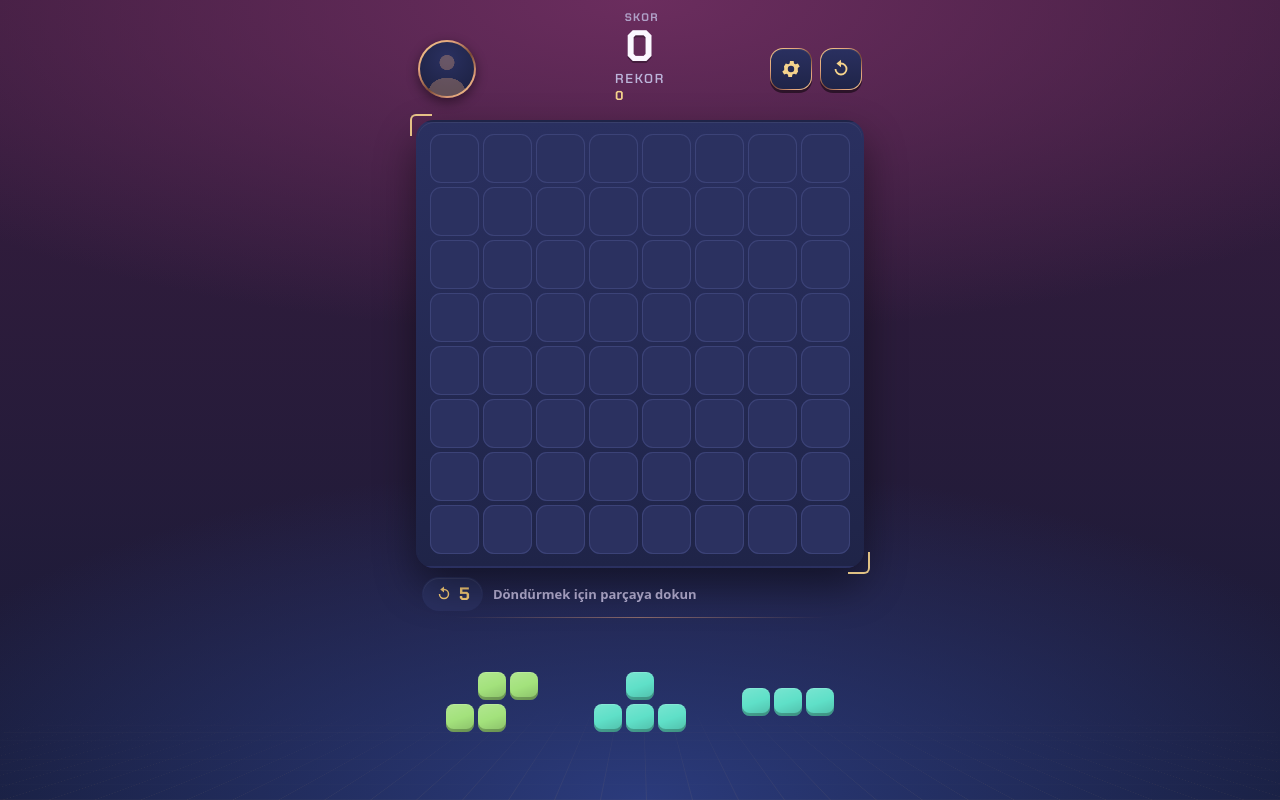
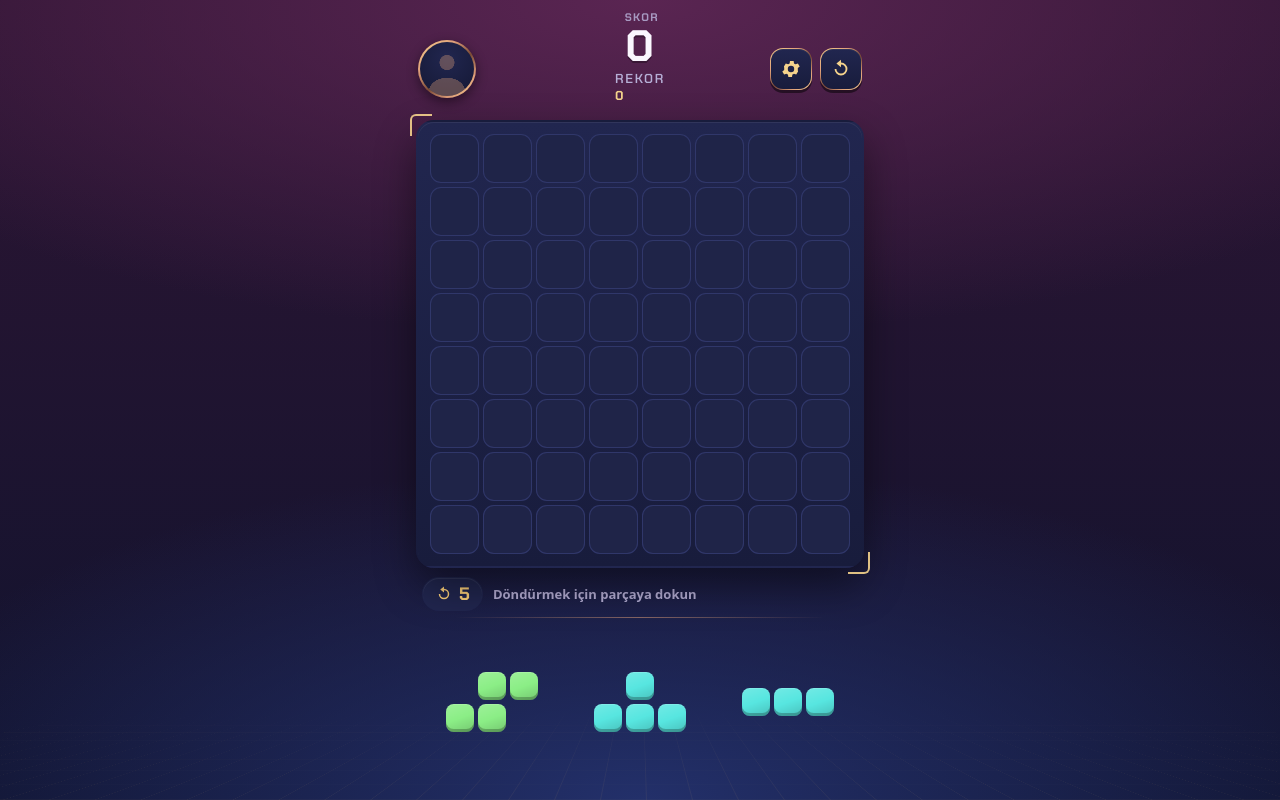
Before and after one commit to omerkaramizrak9/Block-fusion, a website with bundled scripts: page www/index.html in a window 1280 px wide. Built offline with nearby package versions, Linux system fonts and the light colour scheme.

Commit message:
Pastel renkleri daha zıt ve belirgin yap
- Palet renk çemberine eşit yayıldı: turkuaz, gül pembesi, kayısı, yeşil elma,
  menekşe, limon, gök mavisi, orkide (en yakın iki ton 21° → 26°+)
- Birbirine karışan mercan/şeftali/sarı üçlüsü ayrıştırıldı; açıklık farkı da kullanıldı
- Zemin biraz koyulaştı → pastel bloklar daha çok öne çıkar (kontrast 5,7–12,8:1)
- Komşu bloklar arasındaki dış hat belirginleşti

Co-Authored-By: Claude Opus 5.5 <noreply@anthropic.com>
Claude-Session: https://claude.ai/code/session_01Bg9T21WA7zWr4HVu2DDNfX

```diff
--- a/www/css/theme-major.css
+++ b/www/css/theme-major.css
@@ -42,13 +42,13 @@
 
 /* ---------- Varsayılan değişkenler = 'major' teması (JS yüklenmeden önce de doğru görünür) ---------- */
 :root {
-  --bg-1: #3a1c3d; --bg-2: #161b38; --bg-glow-1: #6b2d5e; --bg-glow-2: #2b3b7c;
-  --panel: #1f2448; --panel-2: #2a3060;
-  --cell-empty: #2b3160; --cell-empty-edge: #3c4378;
-  --text: #fbf7ff; --text-dim: #bcb5da; --accent: #ffd27a;
-  --p0: #5fe0c8; --p1: #ff8fc3; --p2: #ffad75; --p3: #a3e27c;
-  --p4: #b9a0ff; --p5: #ffdc72; --p6: #82c6ff; --p7: #ff8b85;
-  --fx0: #b4fff2; --fx1: #ffd0e6; --fx2: #ffdcb8; --fx3: #fff3b8;
+  --bg-1: #2e1533; --bg-2: #10132e; --bg-glow-1: #5a2552; --bg-glow-2: #23306a;
+  --panel: #181c3c; --panel-2: #21264f;
+  --cell-empty: #1f2448; --cell-empty-edge: #30376a;
+  --text: #fbf7ff; --text-dim: #b6afd6; --accent: #ffd27a;
+  --p0: #57e6e0; --p1: #ff7f9f; --p2: #ffa45c; --p3: #8bee86;
+  --p4: #ae8bff; --p5: #fff07a; --p6: #6eb4ff; --p7: #f48ff0;
+  --fx0: #a9fff8; --fx1: #ffc4d6; --fx2: #fff6b8; --fx3: #d8c8ff;
   --metal-copper: #e0a07a; --metal-gold: #f5d38c; --metal-dark: #7a4a35;
 
   --font-display: 'Chakra Petch', system-ui, -apple-system, 'Segoe UI', Roboto, sans-serif;
@@ -307,7 +307,7 @@ body::before {
     linear-gradient(180deg, rgba(255,255,255,.10) 0%, rgba(255,255,255,0) 50%, rgba(40,20,60,.16) 100%),
     var(--noise);
   box-shadow:
-    inset 0 0 0 1px rgba(30, 18, 50, .28),
+    inset 0 0 0 1px rgba(25, 14, 45, .40),
     inset 0 2px 0 rgba(255,255,255,.65),
     inset 0 -4px 0 rgba(40, 20, 60, .26),
     0 3px 5px rgba(8, 6, 25, .45);
--- a/www/js/theme/themes.js
+++ b/www/js/theme/themes.js
@@ -25,14 +25,15 @@ export const THEMES = [
     name: 'Major Pastel',
     unlock: { type: 'free' },
     colors: {
-      bg1: '#3a1c3d', bg2: '#161b38', glow1: '#6b2d5e', glow2: '#2b3b7c',
-      panel: '#1f2448', panel2: '#2a3060',
-      cellEmpty: '#2b3160', cellEdge: '#3c4378',
-      text: '#fbf7ff', textDim: '#bcb5da', accent: '#ffd27a'
+      bg1: '#2e1533', bg2: '#10132e', glow1: '#5a2552', glow2: '#23306a',
+      panel: '#181c3c', panel2: '#21264f',
+      cellEmpty: '#1f2448', cellEdge: '#30376a',
+      text: '#fbf7ff', textDim: '#b6afd6', accent: '#ffd27a'
     },
-    // nane, pembe, şeftali, fıstık yeşili, lavanta, tereyağı sarısı, gök mavisi, mercan
-    palette: ['#5fe0c8', '#ff8fc3', '#ffad75', '#a3e27c', '#b9a0ff', '#ffdc72', '#82c6ff', '#ff8b85'],
-    fx: ['#b4fff2', '#ffd0e6', '#ffdcb8', '#fff3b8'],
+    // Renk çemberine eşit yayılmış, açıklığı da farklı pastel tonlar (en yakın iki ton ≥26°):
+    // turkuaz, gül pembesi, kayısı, yeşil elma, menekşe, limon, gök mavisi, orkide
+    palette: ['#57e6e0', '#ff7f9f', '#ffa45c', '#8bee86', '#ae8bff', '#fff07a', '#6eb4ff', '#f48ff0'],
+    fx: ['#a9fff8', '#ffc4d6', '#fff6b8', '#d8c8ff'],
     metal: { copper: '#e0a07a', gold: '#f5d38c', dark: '#7a4a35' }
   },
   // --- Macera Dünya 1 (Bölüm 1–20) — varsayılan
```
Also changed, not shown: docs/DESIGN.md (+5 -3 lines).
